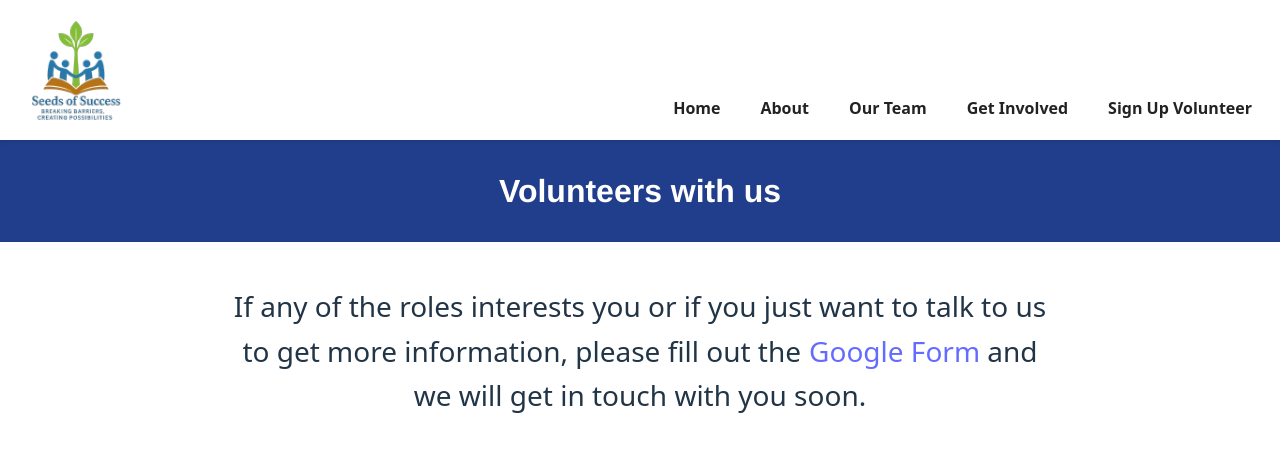
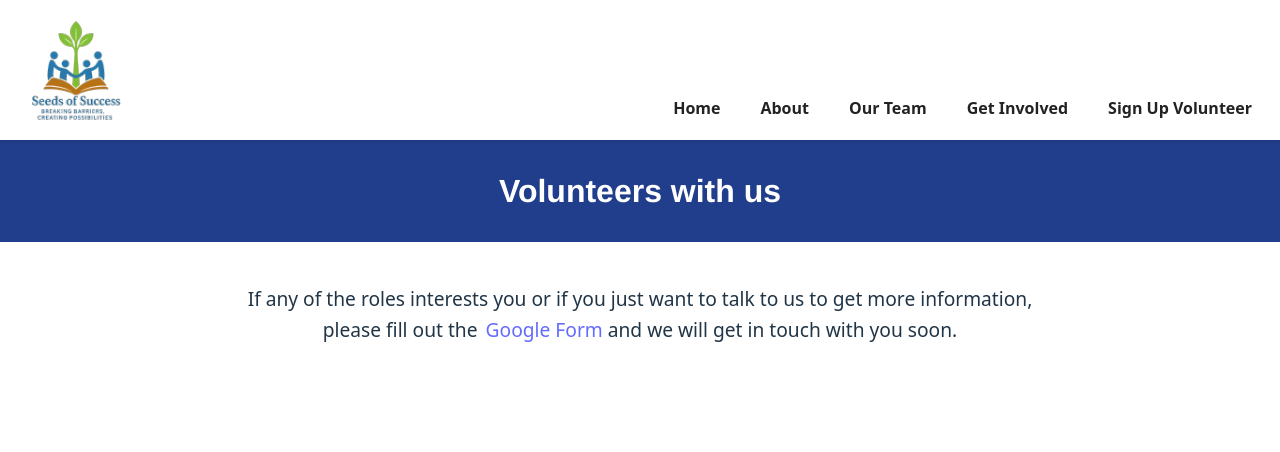
Before and after one commit to sathyaganesan/Seeds-Of-Success, a React (Vite) app: page /signupvolunteer in a window 1280 px wide. Shown: the top 452 px of the page. Built offline with nearby package versions, Linux system fonts and the light colour scheme.

Commit message:
CSS code clean up

```diff
--- a/src/CSS/About.css
+++ b/src/CSS/About.css
@@ -1,5 +1,4 @@
 .btn-block {
-  /* display: flex; */
   flex-direction: column;
   padding-top: 10px;
   align-items: flex-start;
--- a/src/CSS/OurTeam.css
+++ b/src/CSS/OurTeam.css
@@ -41,8 +41,3 @@
   object-fit: contain;            /* image fills card nicely */
   display: block;
 }
-
-/* .card-content {
-  padding: 15px;
-  text-align: center;
-} */
--- a/src/CSS/SignUpVolunteer.css
+++ b/src/CSS/SignUpVolunteer.css
@@ -3,7 +3,7 @@
   margin: 0 auto;            /* center horizontally */
   text-align: center;          /* keep text left-aligned (optional) */
   line-height: 1.6;
-  font-size: clamp(1.75rem, 1.1vw + 0.5rem, 1rem);
+  font-size: clamp(1rem, 1.2vw + .6rem, 1.2rem);
   padding: 1.25rem;
 
   /* prevent overflow on long words/URLs */
```
Also changed, not shown: src/CSS/GetInvolved.css (+0 -32 lines), src/CSS/GetInvolved/Tutors.css (+0 -31 lines), src/CSS/Header.css (+3 -52 lines), src/CSS/Home.css (+2 -77 lines).
